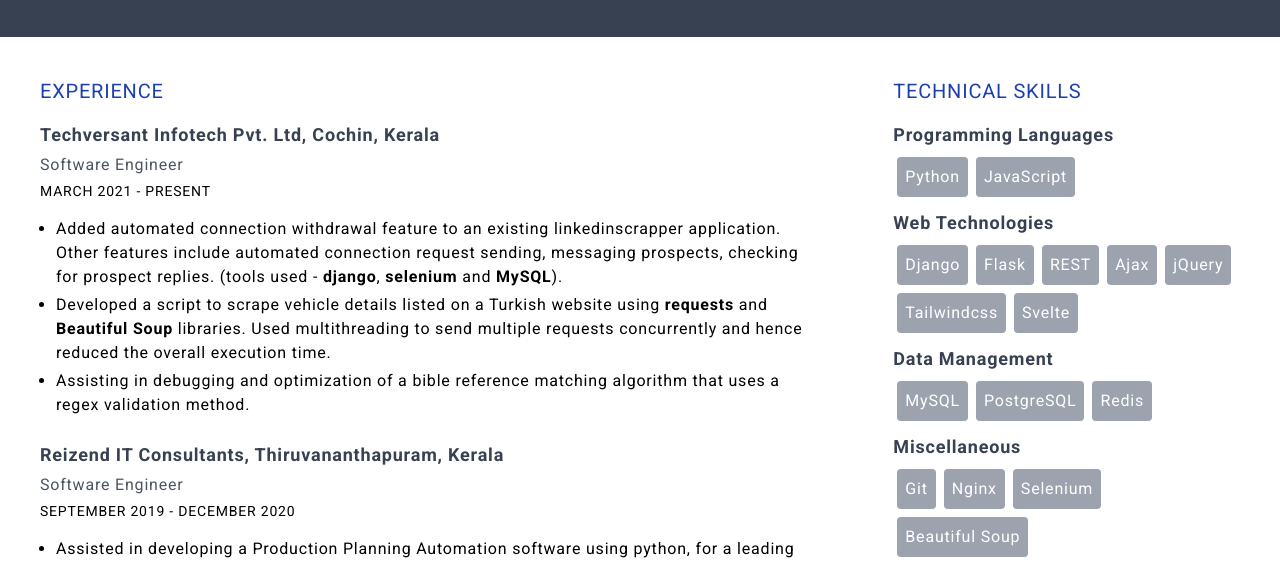
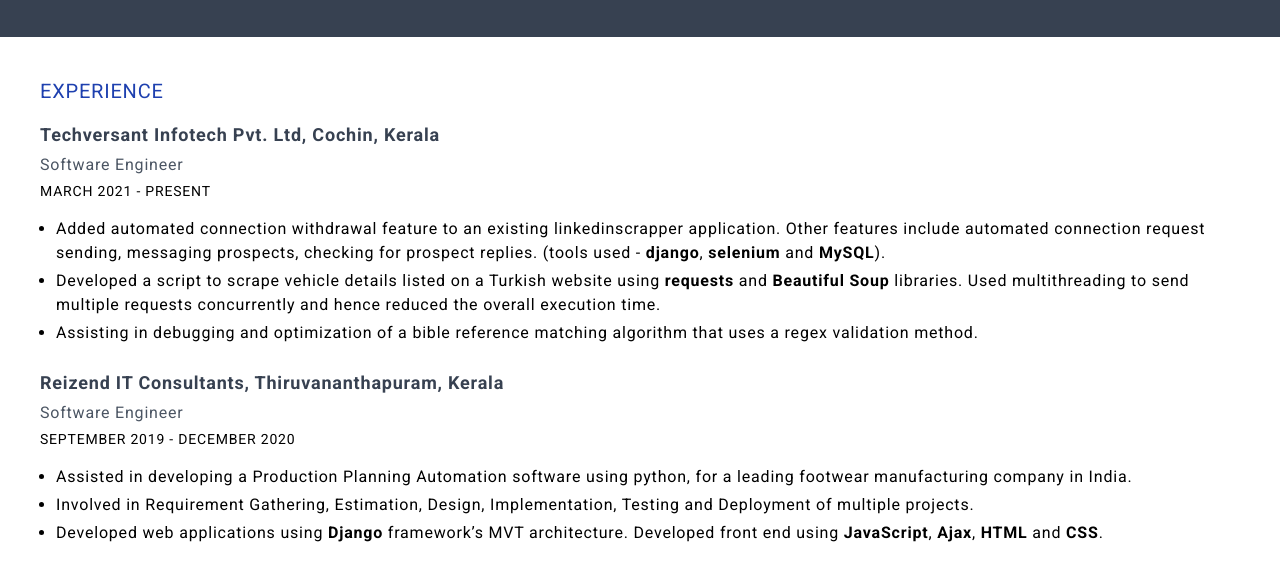
Before and after one commit to prijinprakash/prijinprakash.github.io, a plain HTML site: page index.html in a window 1280 px wide. Shown: the part 163-727 px from the top of the page. Drawn offline with nearby package versions, Linux system fonts and the light colour scheme.

Commit message:
changed grid span

```diff
--- a/index.html
+++ b/index.html
@@ -26,8 +26,8 @@
             </a>
         </div>
     </div>
-    <div class="p-10 grid grid-cols-3 gap-20">
-        <div class="col-span-2">
+    <div class="p-10 grid gap-20">
+        <div class="">
             <h2 class="uppercase text-blue-800 text-xl">experience</h2>
             <div class="mt-4">
                 <p class="text-lg font-bold text-gray-700">Techversant Infotech Pvt. Ltd, Cochin, Kerala</p>
```
